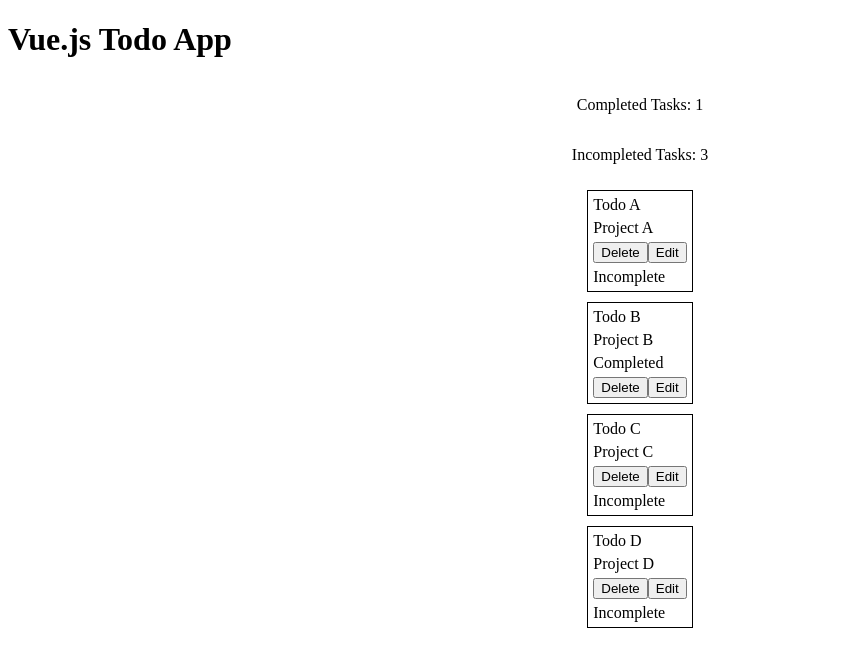
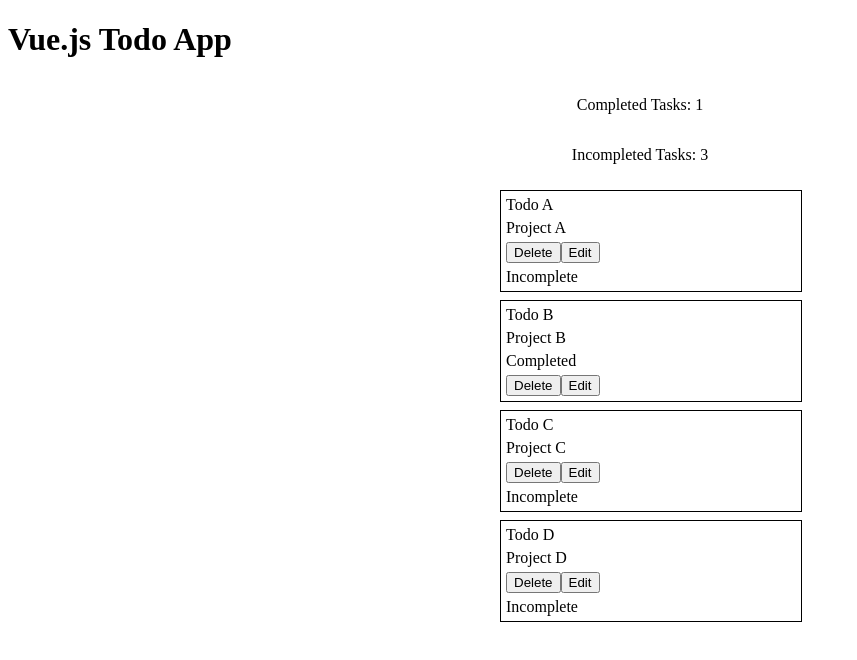
Before and after one commit to tsai810417/Todo-Vue, a Vue app: page / in a window 1280 px wide. Shown: the top 660 px of the page, without its empty margins (0-857 px from the left). Built offline with nearby package versions, Linux system fonts and the light colour scheme.

Commit message:
render form when isEditing

```diff
--- a/src/components/Todo.vue
+++ b/src/components/Todo.vue
@@ -1,6 +1,6 @@
 <template>
   <div class="centered-card">
-    <div class="content">
+    <div class="content" v-show="!isEditing">
       <div class="header">
         {{ todo.title }}
       </div>
@@ -18,8 +18,7 @@
         Incomplete
       </p>
     </div>
-  </div>
-  <!-- <div class="content" v-show="isEditing">
+    <div class="content" v-show="isEditing">
       <div class="ui form">
         <div class="field">
           <label>Title</label>
@@ -30,10 +29,11 @@
           <input type="text" v-model="todo.project">
         </div>
         <div class="close button">
-        <button type="button" v-on:click="hideForm">Close X</button>
+          <button type="button" v-on:click="hideForm">Done</button>
         </div>
       </div>
-  </div> -->
+    </div>
+  </div>
 </template>
 
 <script>
--- a/src/components/TodoList.vue
+++ b/src/components/TodoList.vue
@@ -36,7 +36,13 @@
 </script>
 
 <style lang="css">
+  .centered-card {
+    width: 300px;
+    height: 100px;
+  }
   .content {
+    width: inherit;
+    height: inherit;
     margin: 10px;
     border: 1px solid #000000
   }
```
Lines whose indentation alone changed are shown as unchanged.
